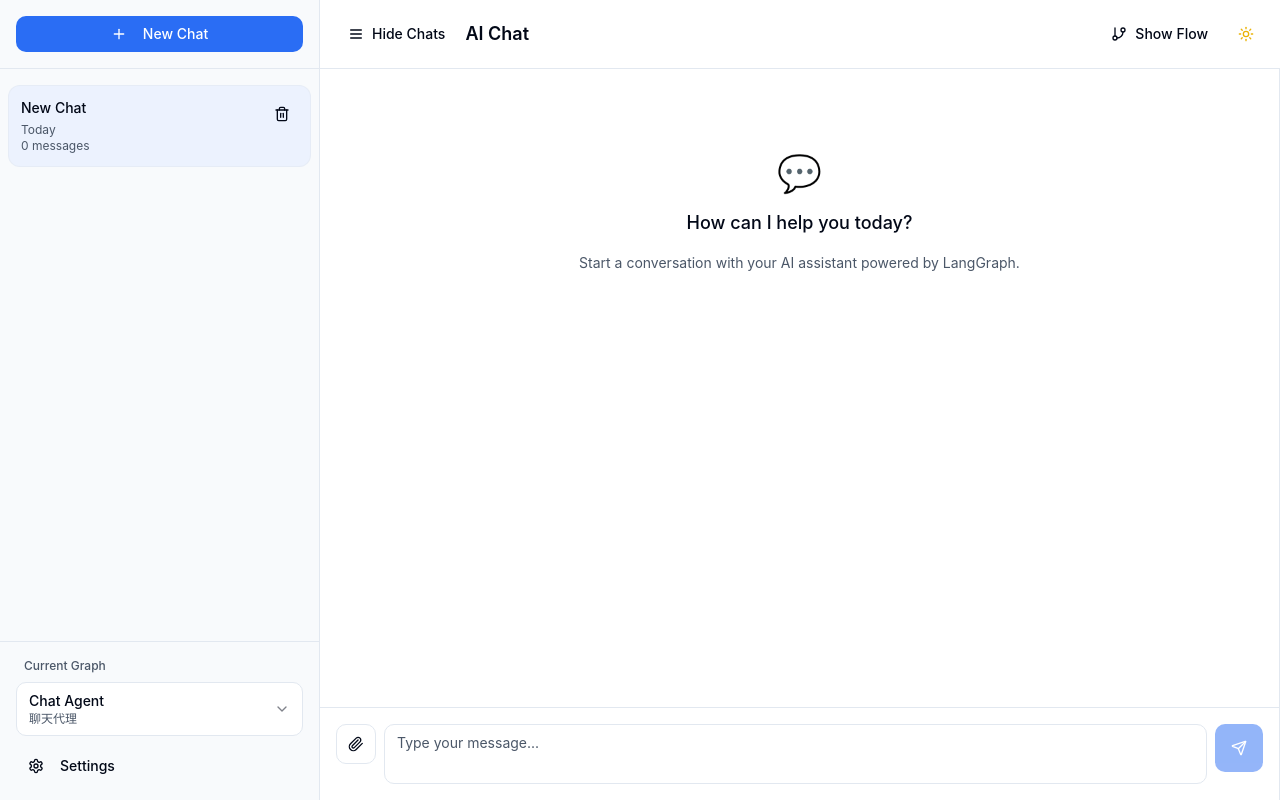
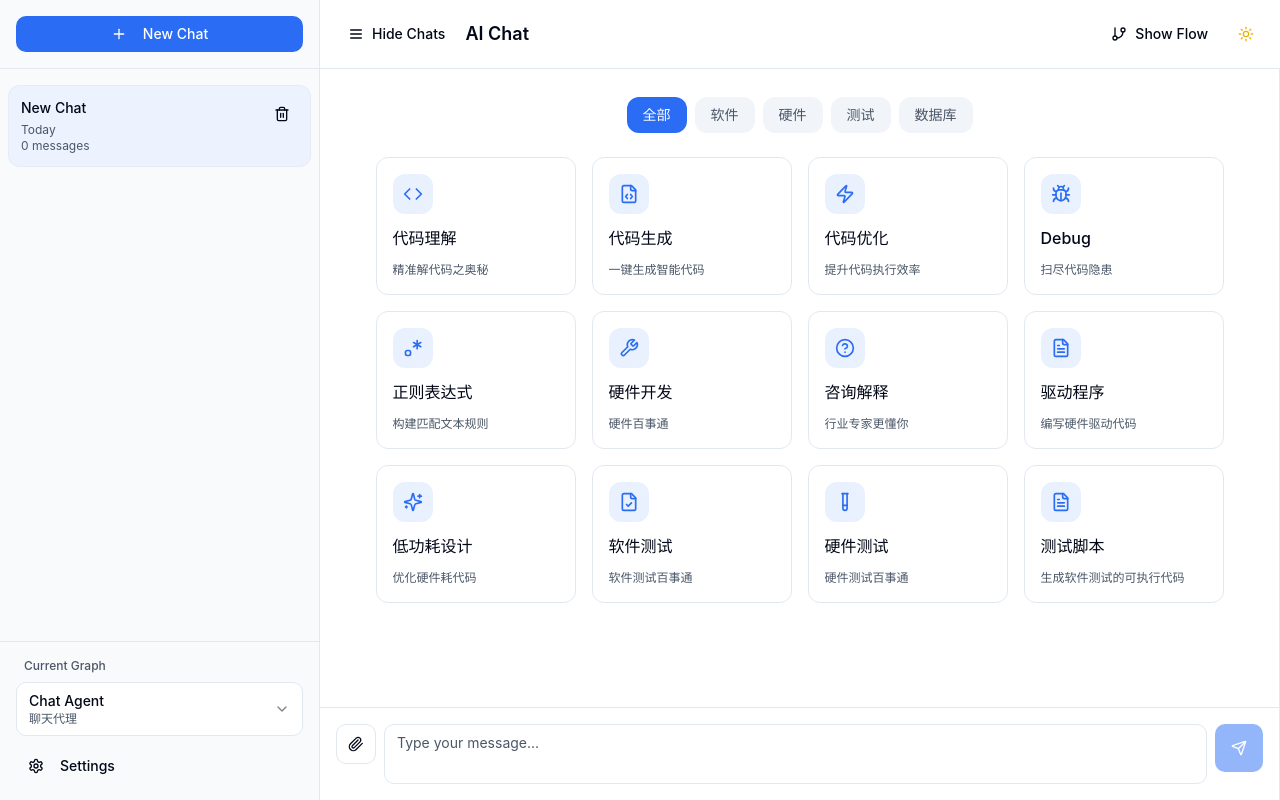
Before and after one commit to blurrrryface/gui-dialogue, a React (Vite) app: page / in a window 1280 px wide. Built offline with nearby package versions, Linux system fonts and the light colour scheme.

Commit message:
Add template feature

```diff
--- a/src/components/chat/ChatInterface.tsx
+++ b/src/components/chat/ChatInterface.tsx
@@ -9,6 +9,7 @@ import { cn } from '@/lib/utils';
 import { useChatStore, useCurrentThread, ChatMessage, ToolCall, AgentCall, FileAttachment, AgentBlock } from '@/store/chatStore';
 import { getMockResponse, simulateStreamingResponse } from '@/services/mockData';
 import { MessageBubble } from './MessageBubble';
+import { PromptTemplates } from './PromptTemplates';
 
 interface ChatInterfaceProps {
   className?: string;
@@ -365,11 +366,17 @@ export function ChatInterface({ className }: ChatInterfaceProps) {
     }
   };
 
-  const handleSubmit = async (e: React.FormEvent) => {
-    e.preventDefault();
-    if ((!input.trim() && attachments.length === 0) || isLoading) return;
+  const handleTemplateSelect = (templatePrompt: string) => {
+    setInput(templatePrompt);
+    textareaRef.current?.focus();
+  };
 
-    const trimmedInput = input.trim();
+  const handleSubmit = async (e?: React.FormEvent, customInput?: string) => {
+    e?.preventDefault();
+    const messageText = customInput || input.trim();
+    if ((!messageText && attachments.length === 0) || isLoading) return;
+
+    const trimmedInput = messageText;
     setInput('');
     setIsLoading(true);
     setLoading(true);
@@ -514,14 +521,8 @@ export function ChatInterface({ className }: ChatInterfaceProps) {
       <ScrollArea className="flex-1 min-h-0 p-4">
         <div className="space-y-4 pb-4">
           {messages.length === 0 ? (
-            <div className="flex items-center justify-center h-64">
-              <div className="text-center space-y-4">
-                <div className="text-4xl">💬</div>
-                <h3 className="text-lg font-medium">How can I help you today?</h3>
-                <p className="text-muted-foreground text-sm max-w-md">
-                  Start a conversation with your AI assistant powered by LangGraph.
-                </p>
-              </div>
+            <div className="flex items-center justify-center min-h-full py-8">
+              <PromptTemplates onSelectTemplate={handleTemplateSelect} />
             </div>
           ) : (
             messages.map((message) => {
--- /dev/null
+++ b/src/components/chat/PromptTemplates.tsx
@@ -0,0 +1,179 @@
+import React, { useState } from 'react';
+import { Code, FileCode, Sparkles, Bug, Regex, Wrench, HelpCircle, FileCheck, TestTube, FileText, Zap } from 'lucide-react';
+import { cn } from '@/lib/utils';
+
+interface Template {
+  id: string;
+  title: string;
+  description: string;
+  prompt: string;
+  icon: React.ReactNode;
+  category: string;
+}
+
+const templates: Template[] = [
+  {
+    id: 'code-explain',
+    title: '代码理解',
+    description: '精准解代码之奥秘',
+    prompt: '请帮我分析和解释这段代码的功能和实现原理',
+    icon: <Code className="w-5 h-5" />,
+    category: '全部'
+  },
+  {
+    id: 'code-generate',
+    title: '代码生成',
+    description: '一键生成智能代码',
+    prompt: '请帮我生成一段代码，要求：',
+    icon: <FileCode className="w-5 h-5" />,
+    category: '全部'
+  },
+  {
+    id: 'code-optimize',
+    title: '代码优化',
+    description: '提升代码执行效率',
+    prompt: '请帮我优化这段代码，提升性能和可读性',
+    icon: <Zap className="w-5 h-5" />,
+    category: '全部'
+  },
+  {
+    id: 'debug',
+    title: 'Debug',
+    description: '扫尽代码隐患',
+    prompt: '请帮我分析这段代码的问题并提供调试建议',
+    icon: <Bug className="w-5 h-5" />,
+    category: '全部'
+  },
+  {
+    id: 'regex',
+    title: '正则表达式',
+    description: '构建匹配文本规则',
+    prompt: '请帮我编写正则表达式来匹配：',
+    icon: <Regex className="w-5 h-5" />,
+    category: '全部'
+  },
+  {
+    id: 'hardware',
+    title: '硬件开发',
+    description: '硬件百事通',
+    prompt: '请帮我解答硬件开发相关的问题：',
+    icon: <Wrench className="w-5 h-5" />,
+    category: '硬件'
+  },
+  {
+    id: 'consulting',
+    title: '咨询解释',
+    description: '行业专家更懂你',
+    prompt: '请为我提供专业的技术咨询和建议：',
+    icon: <HelpCircle className="w-5 h-5" />,
+    category: '全部'
+  },
+  {
+    id: 'driver',
+    title: '驱动程序',
+    description: '编写硬件驱动代码',
+    prompt: '请帮我开发驱动程序，需求：',
+    icon: <FileText className="w-5 h-5" />,
+    category: '硬件'
+  },
+  {
+    id: 'low-level',
+    title: '低功耗设计',
+    description: '优化硬件耗代码',
+    prompt: '请帮我设计低功耗方案：',
+    icon: <Sparkles className="w-5 h-5" />,
+    category: '硬件'
+  },
+  {
+    id: 'software-test',
+    title: '软件测试',
+    description: '软件测试百事通',
+    prompt: '请帮我设计软件测试方案：',
+    icon: <FileCheck className="w-5 h-5" />,
+    category: '测试'
+  },
+  {
+    id: 'hardware-test',
+    title: '硬件测试',
+    description: '硬件测试百事通',
+    prompt: '请帮我设计硬件测试方案：',
+    icon: <TestTube className="w-5 h-5" />,
+    category: '测试'
+  },
+  {
+    id: 'test-script',
+    title: '测试脚本',
+    description: '生成软件测试的可执行代码',
+    prompt: '请帮我生成测试脚本：',
+    icon: <FileText className="w-5 h-5" />,
+    category: '测试'
+  },
+];
+
+const categories = ['全部', '软件', '硬件', '测试', '数据库'];
+
+interface PromptTemplatesProps {
+  onSelectTemplate: (prompt: string) => void;
+}
+
+export function PromptTemplates({ onSelectTemplate }: PromptTemplatesProps) {
+  const [selectedCategory, setSelectedCategory] = useState('全部');
+
+  const filteredTemplates = selectedCategory === '全部'
+    ? templates
+    : templates.filter(t => t.category === selectedCategory);
+
+  return (
+    <div className="w-full max-w-4xl mx-auto p-6 space-y-6">
+      <div className="text-center space-y-2">
+        <h2 className="text-2xl font-semibold text-foreground">热门智能体</h2>
+      </div>
+
+      {/* 分类标签 */}
+      <div className="flex flex-wrap gap-2 justify-center">
+        {categories.map((category) => (
+          <button
+            key={category}
+            onClick={() => setSelectedCategory(category)}
+            className={cn(
+              "px-4 py-2 rounded-lg text-sm font-medium transition-colors",
+              selectedCategory === category
+                ? "bg-primary text-primary-foreground"
+                : "bg-muted hover:bg-muted/80 text-muted-foreground"
+            )}
+          >
+            {category}
+          </button>
+        ))}
+      </div>
+
+      {/* 模板卡片网格 */}
+      <div className="grid grid-cols-1 sm:grid-cols-2 lg:grid-cols-4 gap-4">
+        {filteredTemplates.map((template) => (
+          <button
+            key={template.id}
+            onClick={() => onSelectTemplate(template.prompt)}
+            className="group relative p-4 rounded-xl border border-border bg-card hover:bg-accent hover:border-primary/50 transition-all duration-200 text-left"
+          >
+            <div className="space-y-3">
+              {/* 图标 */}
+              <div className="w-10 h-10 rounded-lg bg-primary/10 flex items-center justify-center text-primary group-hover:scale-110 transition-transform">
+                {template.icon}
+              </div>
+
+              {/* 标题 */}
+              <h3 className="font-medium text-foreground group-hover:text-primary transition-colors">
+                {template.title}
+              </h3>
+
+              {/* 描述 */}
+              <p className="text-xs text-muted-foreground line-clamp-2">
+                {template.description}
+              </p>
+            </div>
+          </button>
+        ))}
+      </div>
+    </div>
+  );
+}
```
